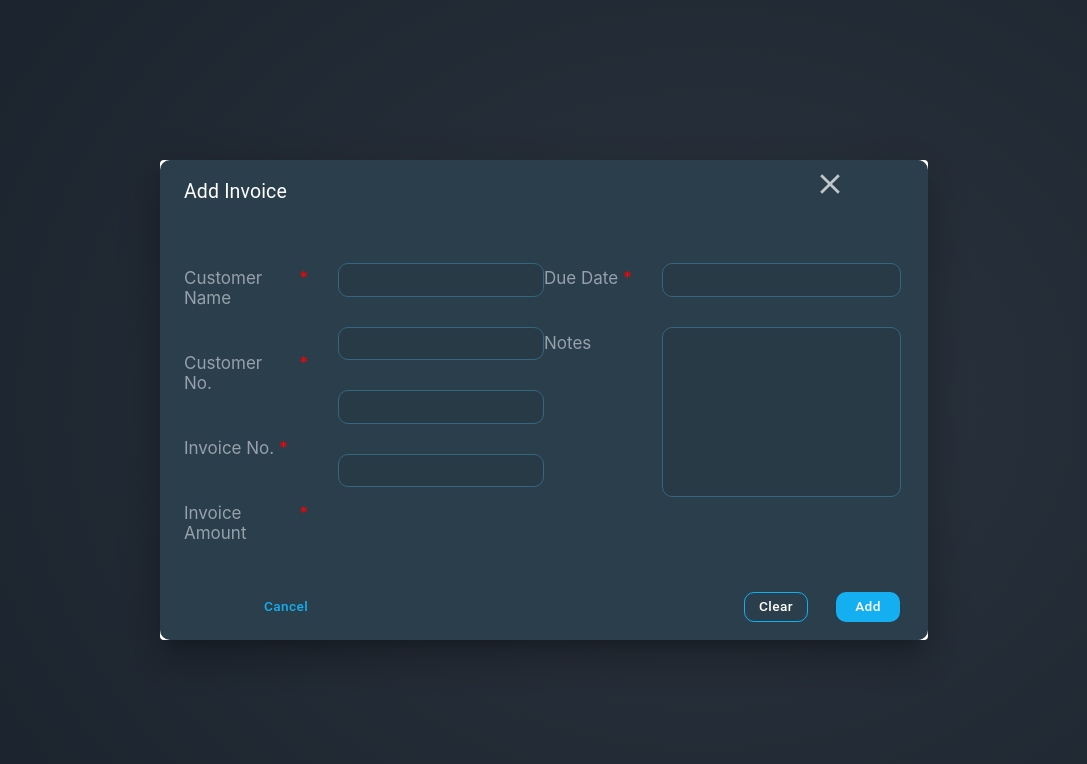
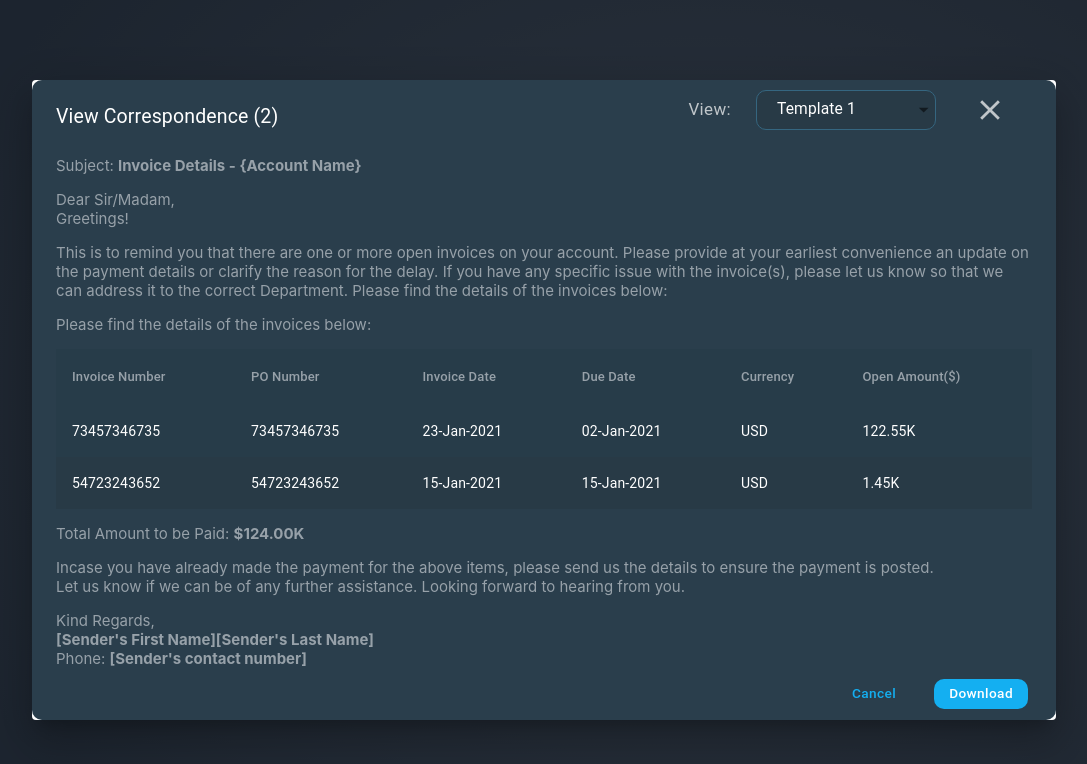
Before and after one commit to Vashisht8953/HighRadius-Invoice-Project, a React (Create React App) app: page / in a window 1280 px wide. Shown: the top 764 px of the page, without its empty margins (96-1183 px from the left). Built offline with nearby package versions, Linux system fonts and the light colour scheme.

Commit message:
Revert "Completed the Add Invoice Page"
This reverts commit fae9cfee1de6bdd4ef39622146bdd4197997d464.

```diff
--- a/src/MyApp.js
+++ b/src/MyApp.js
@@ -1,7 +1,7 @@
 import React from 'react';
 import { ROLL_NUMBER } from './utils/constants';
 import { BrowserRouter as Router, Route } from 'react-router-dom';
-import { LandingPage, ViewCorrespondencePage, AddInvoicePage } from './views';
+import { LandingPage, ViewCorrespondencePage } from './views';
 import { makeStyles } from '@material-ui/core';
 import { pxToVh, pxToVw } from './utils/theme';
 
@@ -24,7 +24,7 @@ const App = () => {
     return (
         <div className={classes.mainBackground}>
             <Router basename={`/${ROLL_NUMBER}`}>
-                <Route exact path="/" component={AddInvoicePage} />
+                <Route exact path="/" component={ViewCorrespondencePage} />
             </Router>
         </div>
     );
--- a/src/views/AddInvoicePage.js
+++ /dev/null
@@ -1,229 +0,0 @@
-import React from 'react';
-import { makeStyles } from '@material-ui/core';
-import { Dialog, IconButton, Button, Input } from '@material-ui/core';
-import MuiDialogTitle from '@material-ui/core/DialogTitle';
-import MuiDialogContent from '@material-ui/core/DialogContent';
-import MuiDialogActions from '@material-ui/core/DialogActions';
-import { CloseIcon } from '../assets';
-
-const useStyles = makeStyles((theme) => ({
-    dialogPaper: {
-        minHeight: '60vh',
-        maxHeight: '60vh',
-        minWidth: '60vw',
-        maxWidth: '60vw'
-    },
-    WindowHeader: {
-        background: '#2A3E4C',
-        borderRadius: '10px 10px 0px 0px',
-        position: 'static',
-    },
-    Title: {
-        color: '#FFFFFF',
-        font: 'Ubuntu',
-        fontWeight: 'normal',
-    },
-    TopRightMenu: {
-        position: 'fixed',
-        top: '160px',
-        right: '330px',
-    },
-    Body: {
-        fontSize: '15px',
-        color: '#97A1A9',
-        background: '#2A3E4C',
-        paddingBlock: '40px',
-        // border: '2px solid white',
-    },
-    Column1: {
-        // border: '2px solid yellow',
-        width: '30vw',
-        height: '30vh',
-    },
-    Column2: {
-        // border: '2px solid red',
-        width: '30vw',
-        height: '30vh',
-    },
-    InputBox: {
-        color: '#97A1A9',
-        // borderBottom: 'none',
-        border: '1px solid #356680',
-        background: '#283A46',
-        borderRadius: 10,
-        paddingLeft: '10px',
-        paddingRight: '10px'
-    },
-    NotesInputBox: {
-        color: '#97A1A9',
-        textAlign: 'top',
-        // textAlign: '',
-        // borderBottom: 'none',
-        border: '1px solid #356680',
-        background: '#283A46',
-        borderRadius: 10,
-        paddingLeft: '10px',
-        paddingRight: '10px',
-        height: '170px'
-    },
-    CancelButton: {
-        color: '#14AFF1',
-        textTransform: 'none',
-    },
-    ClearButton: {
-        color: '#FFF',
-        textTransform: 'none',
-        border: '1px solid #14AFF1',
-        borderRadius: 10,
-        height: '30px',
-    },
-    AddButton: {
-        color: '#FFF',
-        textTransform: 'none',
-        background: '#14AFF1',
-        borderRadius: '10px',
-        height: '30px',
-        paddingLeft: '15px',
-        paddingRight: '15px'
-    },
-}))
-
-const AddMenu = () => {
-    const classes = useStyles();
-    return (
-        <div style={{ display: 'flex' }}>
-            <div className={classes.Column1}>
-                <div style={{ display: 'flex' }}>
-                    <div style={{ display: 'flex', flexDirection: 'column', paddingRight: '30px', paddingTop: '5px', fontSize: '17px' }}>
-                        <div style={{ paddingBottom: '45px', display: 'flex' }}>
-                            Customer Name<div style={{ color: 'red', paddingLeft: '5px' }}>*</div>
-                        </div>
-                        <div style={{ paddingBottom: '45px', display: 'flex' }}>
-                            Customer No.<div style={{ color: 'red', paddingLeft: '5px' }}>*</div>
-                        </div>
-                        <div style={{ paddingBottom: '45px', display: 'flex' }}>
-                            Invoice No.<div style={{ color: 'red', paddingLeft: '5px' }}>*</div>
-                        </div>
-                        <div style={{ paddingBottom: '45px', display: 'flex' }}>
-                            Invoice Amount<div style={{ color: 'red', paddingLeft: '5px' }}>*</div>
-                        </div>
-                    </div>
-                    <div>
-                        <div style={{ paddingBottom: '30px' }}>
-                            <Input
-                                className={classes.InputBox}
-                                disableUnderline={true}
-                            >
-                            </Input>
-                        </div>
-                        <div style={{ paddingBottom: '30px' }}>
-                            <Input
-                                className={classes.InputBox}
-                                disableUnderline={true}
-                            >
-                            </Input>
-                        </div>
-                        <div style={{ paddingBottom: '30px' }}>
-                            <Input
-                                className={classes.InputBox}
-                                disableUnderline={true}
-                            >
-                            </Input>
-                        </div>
-                        <div>
-                            <Input
-                                className={classes.InputBox}
-                                disableUnderline={true}
-                            >
-                            </Input>
-                        </div>
-                    </div>
-                </div>
-            </div>
-            <div className={classes.Column2}>
-                <div style={{ display: 'flex' }}>
-                    <div style={{ display: 'flex', flexDirection: 'column', paddingRight: '30px', paddingTop: '5px', fontSize: '17px' }}>
-                        <div style={{ paddingBottom: '45px', display: 'flex' }}>
-                            Due Date <div style={{ color: 'red', paddingLeft: '5px' }}>*</div>
-                        </div>
-                        <div style={{ paddingBottom: '45px', display: 'flex' }}>
-                            Notes
-                        </div>
-                    </div>
-                    <div>
-                        <div style={{ paddingBottom: '30px' }}>
-                            <Input
-                                className={classes.InputBox}
-                                disableUnderline={true}
-                            >
-                            </Input>
-                        </div>
-                        <div style={{ paddingBottom: '30px' }}>
-                            <Input
-                                className={classes.NotesInputBox}
-                                disableUnderline={true}
-                            >
-                            </Input>
-                        </div>
-                    </div>
-                </div>
-            </div>
-        </div>
-    )
-}
-
-const Window = () => {
-    const classes = useStyles();
-    const [ open, setOpen ] = React.useState(true);
-    const [ maxWidth ] = React.useState('lg');
-    const [ fullWidth ] = React.useState(false);
-
-    const handleClickOpen = () => {
-        setOpen(true);
-    }
-
-    const handleClose = () => {
-        setOpen(false);
-    }
-
-    return (
-        <Dialog onCLose={handleClose} open={open} maxWidth={maxWidth} fullWidth={fullWidth} classes={{ paper: classes.dialogPaper }}>
-            <MuiDialogTitle className={classes.WindowHeader} >
-                <div style={{ display: 'flex' }}>
-                    <div className={classes.Title}>
-                        Add Invoice
-                    </div>
-                    <div className={classes.TopRightMenu}>
-                        <IconButton onClick={handleClose}>
-                            <CloseIcon/>
-                        </IconButton>
-                    </div>
-                </div>
-            </MuiDialogTitle>
-            <MuiDialogContent className={classes.Body}>
-                <AddMenu/>
-            </MuiDialogContent>
-            <MuiDialogActions style={{ background: '#2A3E4C', borderRadius: '0px 0px 10px 10px' }}>
-                <div onClick={handleClose} style={{ position: 'fixed', left: '350px', paddingBottom: '10px' }}>
-                    <Button autofocus className={classes.CancelButton}>Cancel</Button>
-                </div>
-                <div style={{ paddingRight: '20px', paddingBottom: '10px' }}>
-                    <Button autofocus className={classes.ClearButton}>Clear</Button>
-                </div>
-                <div style={{ paddingRight: '20px', paddingBottom: '10px' }}>
-                    <Button autofocus className={classes.AddButton}>Add</Button>
-                </div>
-            </MuiDialogActions>
-        </Dialog>
-    )
-}
-
-const AddInvoicePage = () => {
-    return (
-        <div>
-            <Window/>
-        </div>
-    )
-}
-
-export default AddInvoicePage;
--- a/src/views/ViewCorrespondencePage.js
+++ b/src/views/ViewCorrespondencePage.js
@@ -47,7 +47,7 @@ const useStyles = makeStyles((theme) => ({
     Body: {
         fontSize: '15px',
         color: '#97A1A9',
-        background: '#2A3E4C',
+        background: '#2A3E4',
     },
     tableHeading: {
         backgroundColor: '#273D49CC',
@@ -224,10 +224,10 @@ const Window = () => {
     }
 
     return (
-        <Dialog onClose={handleClose} open={open} maxWidth={maxWidth} fullWidth={fullWidth} classes={{ paper: classes.dialogPaper }}>
+        <Dialog onClose={handleClose} open={open} maxWidth={maxWidth} fullWidth={fullWidth} classes={{ paper: classes.dialogPaper }} className={classes.Window} >
             <MuiDialogTitle className={classes.WindowHeader} >
                 <div style={{ display: 'flex', paddingTop: '5px' }}>
-                    <div className={classes.Title}>
+                    <div className={classes.Title} style={{}}>
                         View Correspondence (2)
                     </div>
                     <div className={classes.TopRightMenu} >
@@ -255,7 +255,7 @@ const Window = () => {
                     </div>
                 </div>
             </MuiDialogTitle>
-            <MuiDialogContent className={classes.Body}>
+            <MuiDialogContent className={classes.Body} style={{ background: '#2A3E4C' }}>
                 {template == 'Template 1' ? <Template1/> : <Template2/>}
             </MuiDialogContent>
             <MuiDialogActions style={{ background: '#2A3E4C', borderRadius: '0px 0px 10px 10px' }}>
--- a/src/views/index.js
+++ b/src/views/index.js
@@ -1,9 +1,4 @@
 import LandingPage from './LandingPage.js';
 import ViewCorrespondencePage from './ViewCorrespondencePage.js';
-import AddInvoicePage from './AddInvoicePage.js';
 
-export {
-    LandingPage,
-    ViewCorrespondencePage,
-    AddInvoicePage,
-};
+export { LandingPage, ViewCorrespondencePage };
```
Also changed, not shown: 1 other file (tests, documents, lock files or other folders).
